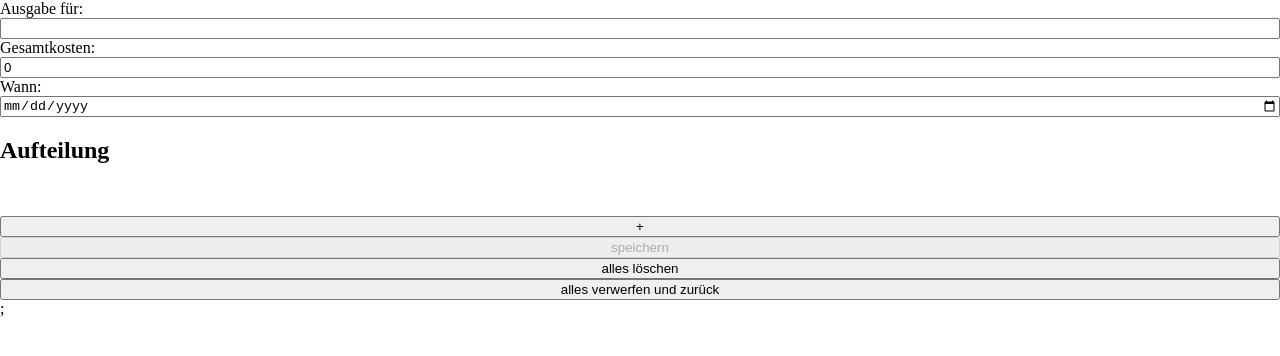
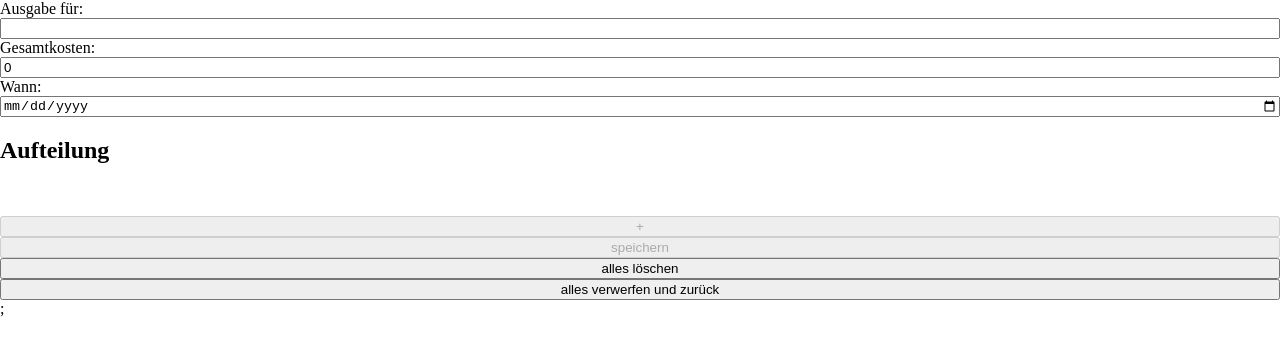
Before and after one commit to mpagels/budget-splitter, a Next.js app: page /add in a window 1280 px wide. Shown: the top 356 px of the page. Built offline with nearby package versions, Linux system fonts and the light colour scheme.

Commit message:
can add a split only if amountOfMoney is > 0

```diff
--- a/pages/add.js
+++ b/pages/add.js
@@ -93,7 +93,7 @@ export default function Add({ addSpend, account }) {
           )
         })}
       </ul>
-      <button type="button" onClick={addNewSplit}>
+      <button type="button" onClick={addNewSplit} disabled={amountOfMoney <= 0}>
         +
       </button>
 
```
